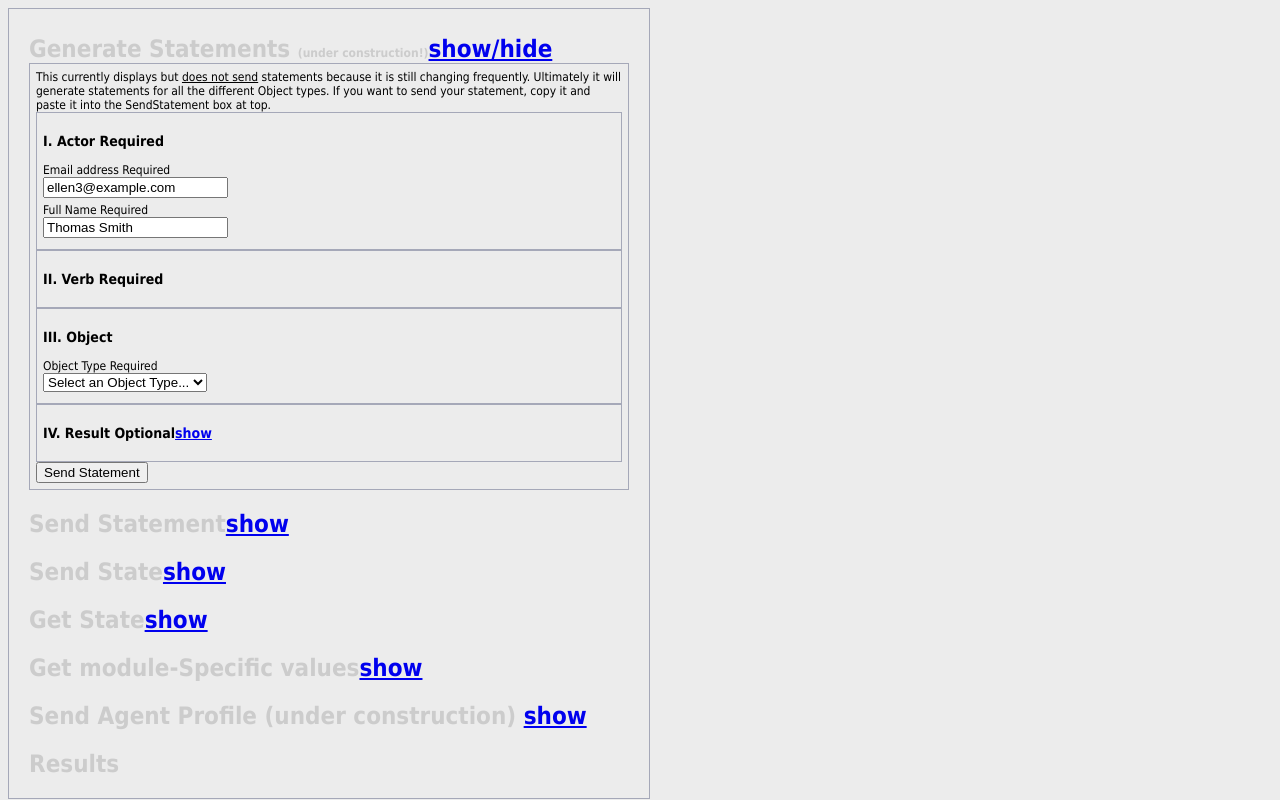
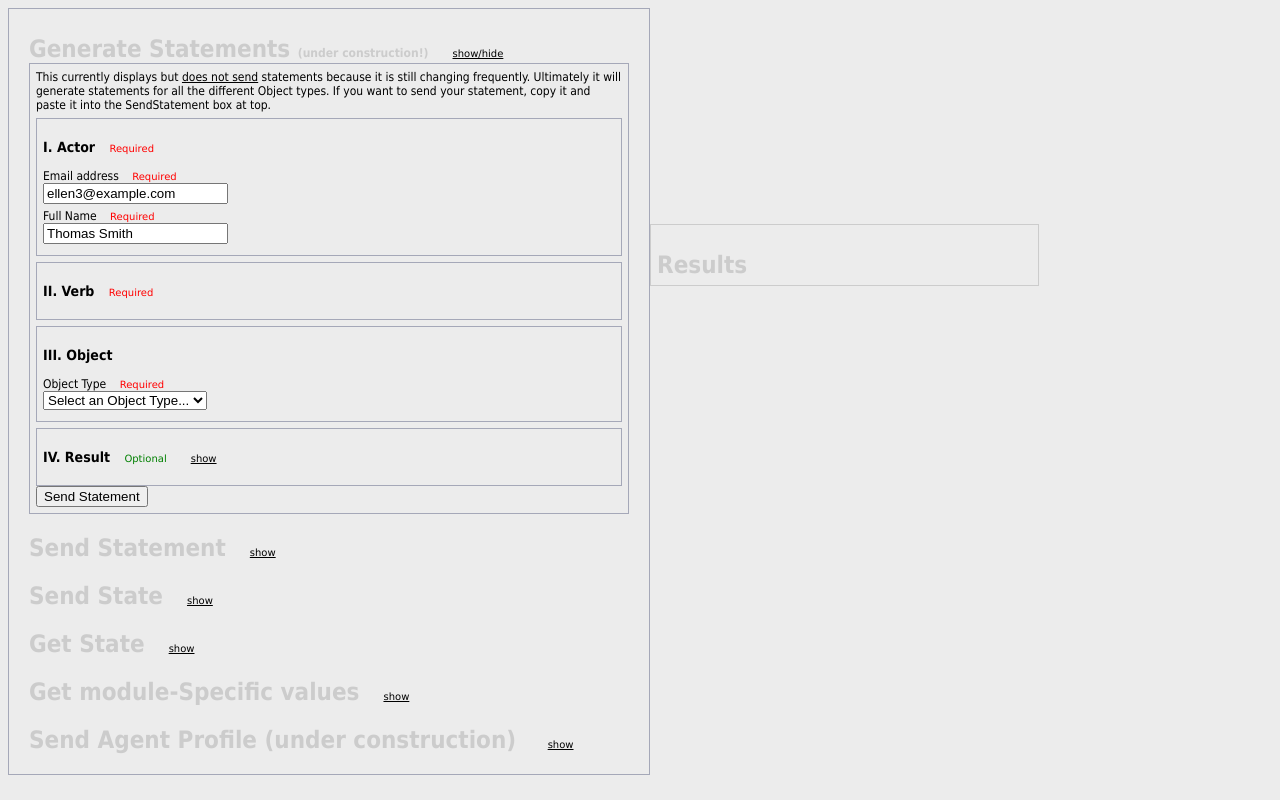
Before and after one commit to ellenm1/xAPIWrapperTester, a plain HTML site: page index.htm in a window 1280 px wide. Shown: the top 800 px of the page. Drawn offline with nearby package versions, Linux system fonts and the light colour scheme; a script that the page names is missing.

Commit message:
Update template.css

```diff
--- a/css/template.css
+++ b/css/template.css
@@ -1,5 +1,7 @@
+html{}
 body {
 	background: #ececec;
+
 }
 
 form.formular {
@@ -108,7 +110,19 @@ font-size:24px;
 color:#CCCCCC;
 margin-bottom:0px;
 }
-
+h2 a.toggleLink, h3 a.toggleLink{
+	font:10px plain arial, verdana, "sans-serif";
+	margin-left:24px;
+	color:#000000;
+}
+.formular a.add,.formular label span.required,.formular label  span.optional, h2 span.optional, h2 span.required, h3 span.required, h3 span.optional,h4 span.required, h4 span.optional{
+	font:10px plain arial, verdana, "sans-serif";
+	color:red;
+	margin-left:10px;
+}
+span.optional, h2 span.optional, h3 span.optional, h4 span.optional {
+	color:green;
+}
 textarea.open{
 	height:100px;
 }
@@ -129,3 +143,25 @@ a.toggles.closed{
 a.toggles.open{
 	background:url(../images/arrows-normal.png) 3px 46px;
 }
+.SG_statementProperties {margin-top:6px;}
+
+#result{
+	border:1px solid #CCCCCC;
+	margin-top:24px;
+	height:auto;
+	padding:6px;
+	position:fixed;
+	top:25%;
+	left:650px;
+	width:375px;
+	}
+
+#correctRespPatternExamples{
+	display:none;
+	position:fixed;
+	right:0px;
+	top:40%;
+	left:650px;
+	width:375px;
+	background-color:#FFF;
+	}
```
